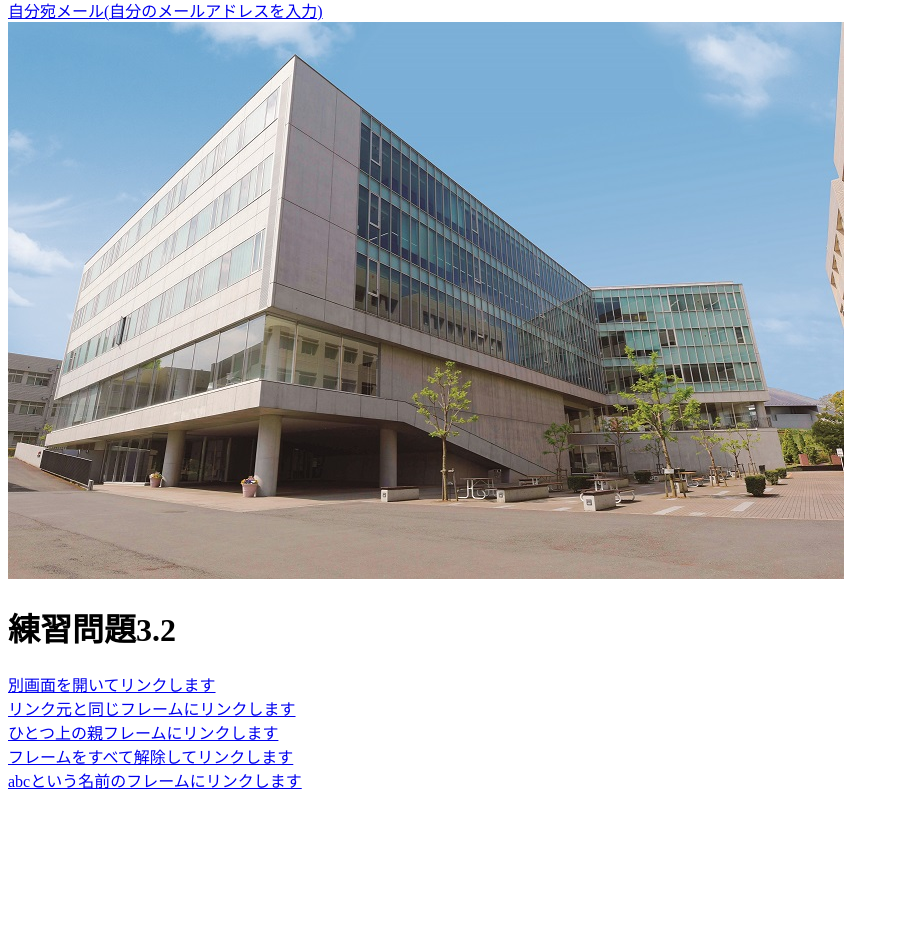
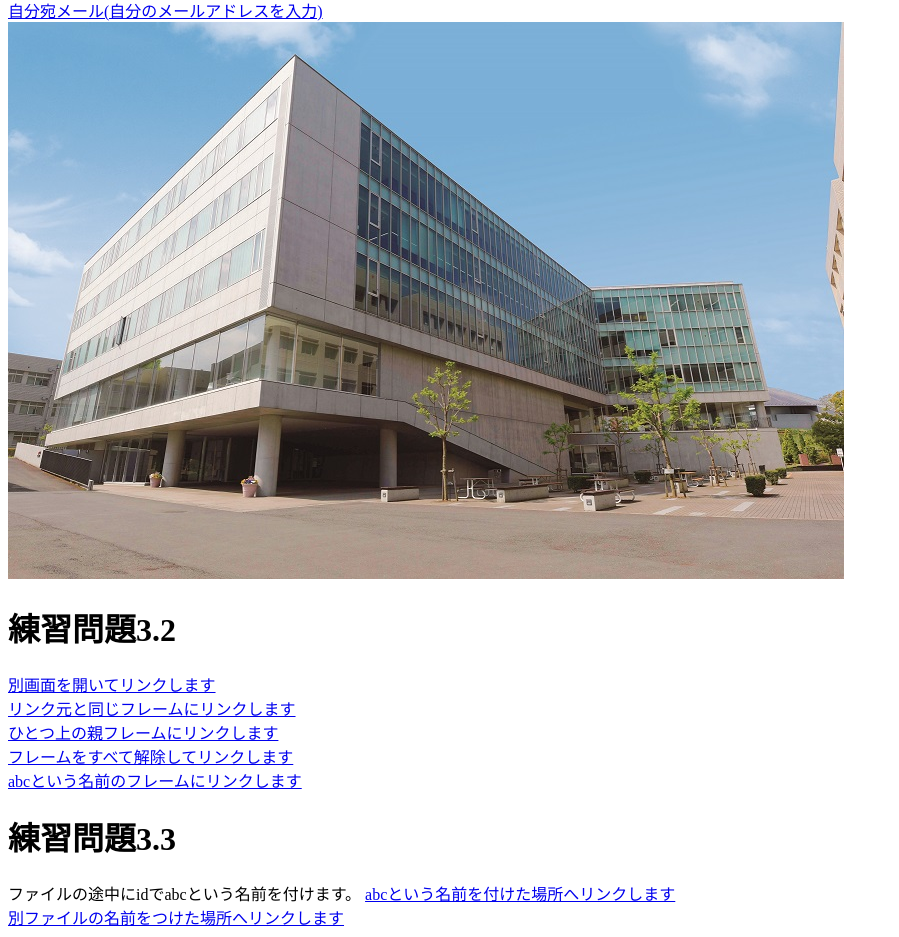
Before and after one commit to 73Noa/2024-jouhougaku, a plain HTML site: page index.html in a window 1280 px wide. Shown: the part 2285-3222 px from the top of the page, without its empty margins (0-899 px from the left). Before the commit the page ends 3085 px from the top, so only its background shows below. Drawn offline with Linux system fonts and the light colour scheme.

Commit message:
Update index.html

```diff
--- a/index.html
+++ b/index.html
@@ -119,5 +119,10 @@
       <a href="a.html" target="_parent">ひとつ上の親フレームにリンクします</a><br>
       <a href="a.html" target="_top">フレームをすべて解除してリンクします</a><br>
       <a href="a.html" target="_abc">abcという名前のフレームにリンクします</a><br>
+      <h1>練習問題3.3</h1>
+      ファイルの途中にidでabcという名前を付けます。
+      <a href="#abc">abcという名前を付けた場所へリンクします</a><br>
+
+      <a href="a.html#def">別ファイルの名前をつけた場所へリンクします</a>
   </body>
 </html>
```
